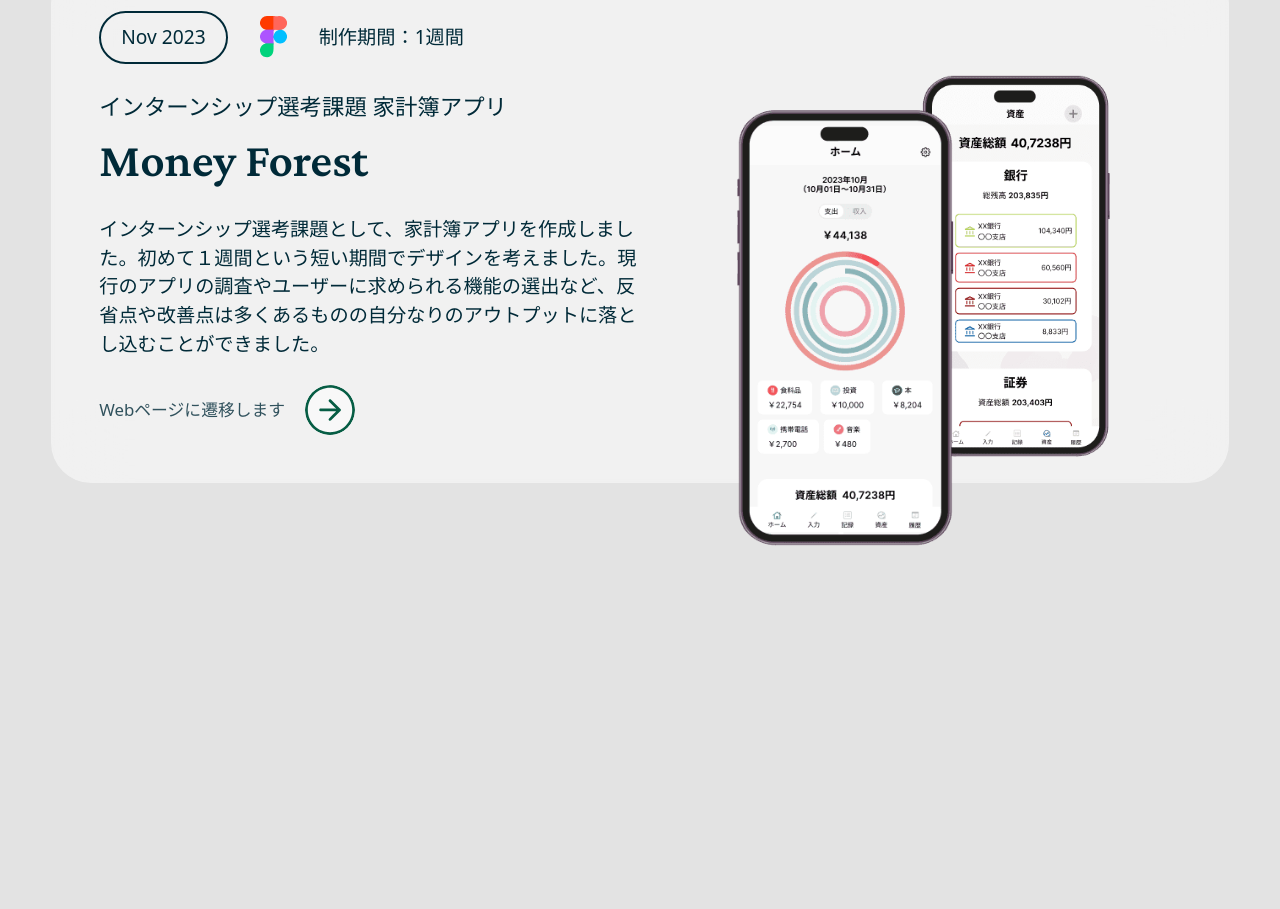
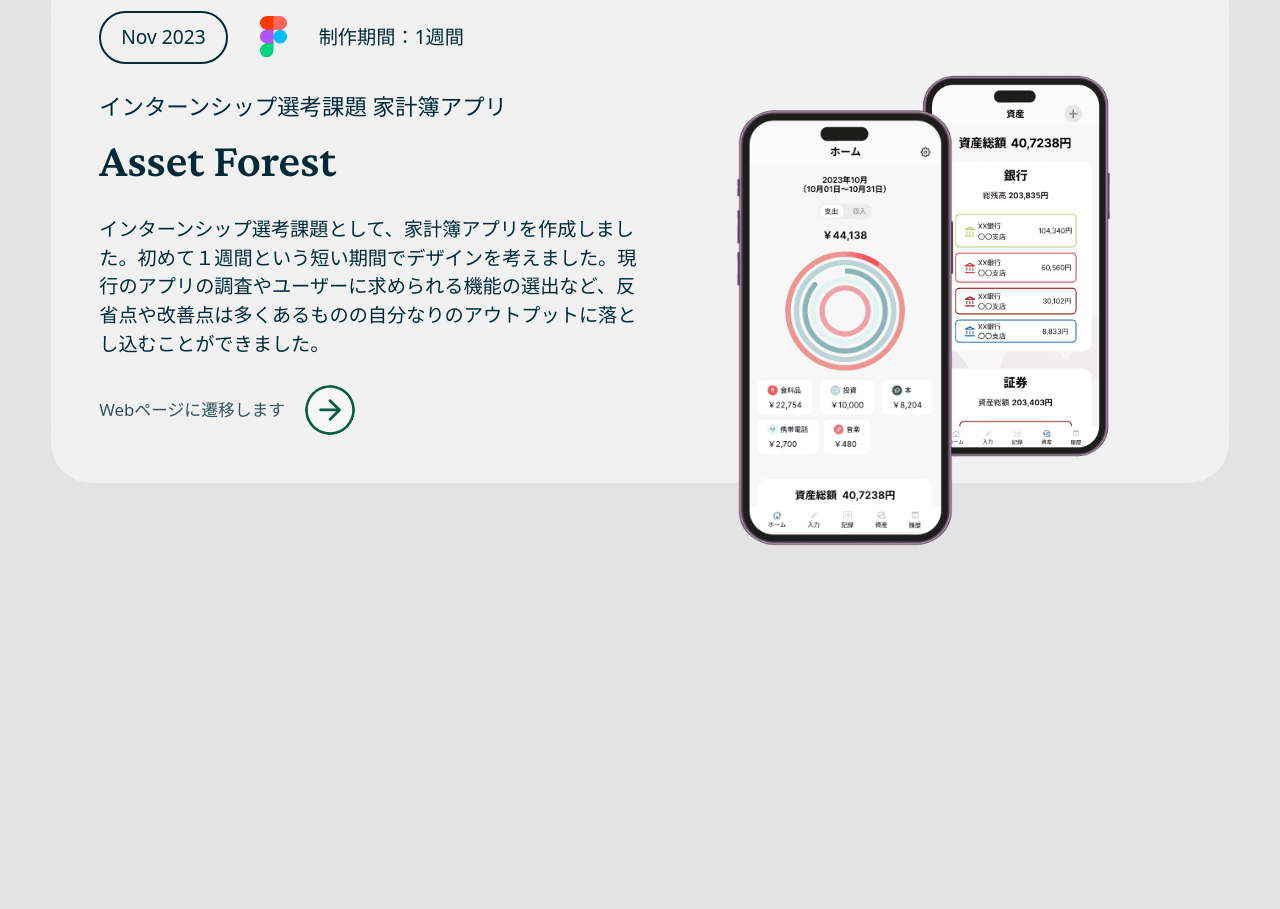
Before and after one commit to iori73/Portfolio6, a React (Vite) app: page / in a window 1280 px wide. Shown: the part 3058-3967 px from the top of the page. Built offline with nearby package versions, Linux system fonts and the light colour scheme; no server answers; a web font is replaced by a local one.

Commit message:
Update to Asset Forest

```diff
--- a/src/components/pages/works/WorksData.js
+++ b/src/components/pages/works/WorksData.js
@@ -26,15 +26,15 @@ const WorksData = [
     periodEN: '1 week',
     semiTitleJP: 'インターンシップ選考課題 家計簿アプリ ',
     semiTitleEN: 'Internship selection task Household account book app',
-    titleJP: 'Money Forest',
-    titleEN: 'Money Forest',
+    titleJP: 'Asset Forest',
+    titleEN: 'Asset Forest',
     image1: 'works__images/Money Forest1.png',
     image2: 'works__images/Money Forest2.png',
     alt: 'household account book app',
     descJP: 'インターンシップ選考課題として、家計簿アプリを作成しました。初めて１週間という短い期間でデザインを考えました。現行のアプリの調査やユーザーに求められる機能の選出など、反省点や改善点は多くあるものの自分なりのアウトプットに落とし込むことができました。',
     descEN: 'I created a household account book app as an internship selection task. I designed it in a short period of one week for the first time. Although there are many points of reflection and improvement, such as investigating the current app and selecting the functions required by the user, I was able to incorporate it into my own output.',
     className: 'money-forest',
-    url: 'https://www.figma.com/community/file/1325299621244712631/money-forest',
+    url: 'https://student.redesigner.jp/portfolios/PFff143303e9869f7d5a42e0f57c95dc21',
   },
 
 
```
